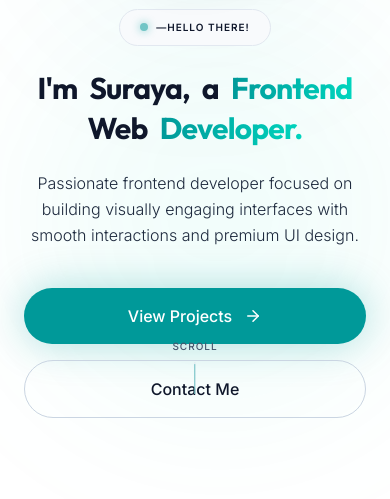
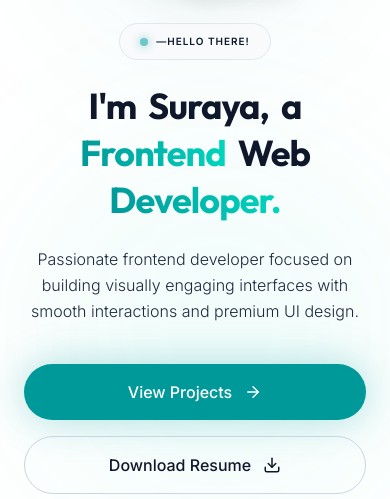
Before and after one commit to surayaafroze/Porfolio, a Next.js app: page / in a window 390 px wide. Shown: the part 345-844 px from the top of the page. Built offline with nearby package versions, Linux system fonts and the light colour scheme.

Commit message:
feat: complete portfolio audit implementation

```diff
--- a/src/components/About.jsx
+++ b/src/components/About.jsx
@@ -54,7 +54,10 @@ export default function About() {
                 I am a dedicated frontend developer focused on building modern, animated, and user-friendly web experiences using React, Next.js, and modern web technologies.
               </p>
               <p>
-                Currently based in Khulna, Bangladesh, I love creating visually engaging interfaces that combine premium UI design with buttery-smooth interactions.
+                My programming journey started out of a deep curiosity for how websites come to life. Over the years, I've transformed that curiosity into a career, moving from building simple static pages to crafting complex, full-featured web applications. I truly enjoy the intersection of logic and design.
+              </p>
+              <p>
+                Currently based in Khulna, Bangladesh, I love creating visually engaging interfaces that combine premium UI design with buttery-smooth interactions. When I'm not coding, you can often find me painting landscapes, exploring new creative hobbies, or unwinding with a good book.
               </p>
             </div>
 
--- a/src/components/Contact.jsx
+++ b/src/components/Contact.jsx
@@ -2,7 +2,7 @@
 
 import { motion } from "framer-motion";
 import { useState } from "react";
-import { FiMail, FiMapPin, FiGithub, FiLinkedin } from "react-icons/fi";
+import { FiMail, FiMapPin, FiGithub, FiLinkedin, FiPhone } from "react-icons/fi";
 
 export default function Contact() {
   const [form, setForm] = useState({
@@ -95,6 +95,16 @@ export default function Contact() {
                   <div className="text-lg font-medium text-slate-900 dark:text-white group-hover:text-primary dark:group-hover:text-primary transition-colors">Khulna, Bangladesh</div>
                 </div>
               </div>
+
+              <a href="tel:+8801XXXXXXXXX" className="flex items-center gap-6 group">
+                <div className="w-14 h-14 rounded-2xl bg-slate-50 dark:bg-slate-800/50 flex items-center justify-center group-hover:bg-primary group-hover:text-white text-primary transition-all duration-300 shadow-sm border border-slate-100 dark:border-slate-800">
+                  <FiPhone size={24} className="transition-colors" />
+                </div>
+                <div>
+                  <div className="text-xs font-semibold text-slate-700 dark:text-slate-300 uppercase tracking-wider mb-1">Phone</div>
+                  <div className="text-lg font-medium text-slate-900 dark:text-white group-hover:text-primary dark:group-hover:text-primary transition-colors">+880 1XXX-XXXXXX</div>
+                </div>
+              </a>
 
               <a href="https://github.com/surayaafroze" target="_blank" rel="noreferrer" className="flex items-center gap-6 group">
                 <div className="w-14 h-14 rounded-2xl bg-slate-50 dark:bg-slate-800/50 flex items-center justify-center group-hover:bg-primary group-hover:text-white text-primary transition-all duration-300 shadow-sm border border-slate-100 dark:border-slate-800">
--- a/src/components/Hero.jsx
+++ b/src/components/Hero.jsx
@@ -2,7 +2,7 @@
 
 import { motion } from "framer-motion";
 import MagneticButton from "./MagneticButton";
-import { ArrowRight } from "lucide-react";
+import { ArrowRight, Download } from "lucide-react";
 
 export default function Hero() {
   const text = "I'm Suraya, a Frontend Web Developer.".split(" ");
@@ -10,7 +10,7 @@ export default function Hero() {
   return (
     <section
       id="home"
-      className="relative min-h-[100dvh] flex items-center pt-28 pb-20 overflow-hidden bg-white dark:bg-[#0a0a0a]"
+      className="relative min-h-[100dvh] flex items-center pt-32 pb-16 md:pt-28 md:pb-20 overflow-hidden bg-white dark:bg-[#0a0a0a]"
     >
       {/* Premium glowing background elements */}
       <div className="absolute top-[10%] right-[10%] w-[300px] md:w-[500px] h-[300px] md:h-[500px] bg-primary/5 dark:bg-primary/10 blur-[80px] md:blur-[120px] rounded-full pointer-events-none" />
@@ -31,7 +31,7 @@ export default function Hero() {
               &mdash;Hello There!
             </motion.div>
 
-            <h1 className="font-outfit text-3xl sm:text-5xl md:text-6xl lg:text-7xl font-bold leading-[1.2] md:leading-[1.1] tracking-tight text-slate-900 dark:text-white mb-6 md:mb-8 flex flex-wrap justify-center lg:justify-start gap-x-3 md:gap-x-4 gap-y-1 md:gap-y-2">
+            <h1 className="font-outfit text-4xl sm:text-5xl md:text-6xl lg:text-7xl font-bold leading-[1.2] md:leading-[1.1] tracking-tight text-slate-900 dark:text-white mb-6 md:mb-8 flex flex-wrap justify-center lg:justify-start gap-x-3 md:gap-x-4 gap-y-1 md:gap-y-2">
               {text.map((word, i) => (
                 <motion.span
                   key={i}
@@ -62,7 +62,7 @@ export default function Hero() {
               initial={{ opacity: 0, y: 20 }}
               animate={{ opacity: 1, y: 0 }}
               transition={{ delay: 1, duration: 0.8 }}
-              className="flex flex-col sm:flex-row items-center gap-4 md:gap-6 w-full sm:w-auto"
+              className="flex flex-col sm:flex-row flex-wrap items-center gap-4 md:gap-6 w-full sm:w-auto"
             >
               <MagneticButton className="w-full sm:w-auto">
                 <a
@@ -71,6 +71,17 @@ export default function Hero() {
                 >
                   View Projects
                   <ArrowRight size={18} className="group-hover:translate-x-1 transition-transform" />
+                </a>
+              </MagneticButton>
+
+              <MagneticButton className="w-full sm:w-auto">
+                <a
+                  href="/resume.pdf"
+                  download
+                  className="group flex items-center justify-center gap-3 px-8 py-4 bg-transparent dark:bg-[#111111] text-slate-900 dark:text-white border border-slate-300 dark:border-slate-800 font-medium rounded-full hover:border-primary dark:hover:border-primary transition-all duration-300 w-full sm:w-auto"
+                >
+                  Download Resume
+                  <Download size={18} className="group-hover:-translate-y-1 transition-transform" />
                 </a>
               </MagneticButton>
 
@@ -126,15 +137,15 @@ export default function Hero() {
 
         </div>
 
-        {/* Scroll Indicator */}
+        {/* Scroll Indicator - Hidden on mobile to prevent overlap */}
         <motion.div
           initial={{ opacity: 0 }}
           animate={{ opacity: 1 }}
           transition={{ delay: 1.5, duration: 1 }}
-          className="absolute bottom-6 md:bottom-10 left-1/2 -translate-x-1/2 flex flex-col items-center gap-2"
+          className="absolute bottom-6 md:bottom-10 left-1/2 -translate-x-1/2 hidden md:flex flex-col items-center gap-2"
         >
-          <span className="text-[10px] md:text-xs font-medium text-slate-600 dark:text-slate-400 uppercase tracking-widest">Scroll</span>
-          <div className="w-[1px] h-8 md:h-12 bg-slate-200 dark:bg-slate-800 relative overflow-hidden">
+          <span className="text-xs font-medium text-slate-600 dark:text-slate-400 uppercase tracking-widest">Scroll</span>
+          <div className="w-[1px] h-12 bg-slate-200 dark:bg-slate-800 relative overflow-hidden">
             <motion.div
               animate={{ y: ["-100%", "100%"] }}
               transition={{ repeat: Infinity, duration: 1.5, ease: "linear" }}
--- a/src/components/Navbar.jsx
+++ b/src/components/Navbar.jsx
@@ -8,6 +8,7 @@ import { Sun, Moon, Menu, X, ArrowUpRight } from "lucide-react";
 const links = [
   { label: "Home", href: "#home" },
   { label: "About", href: "#about" },
+  { label: "Education", href: "#education" },
   { label: "Skills", href: "#skills" },
   { label: "Projects", href: "#projects" },
 ];
--- a/src/components/Projects.jsx
+++ b/src/components/Projects.jsx
@@ -43,7 +43,7 @@ export default function Projects() {
               className="bento-card group flex flex-col min-h-[450px]"
             >
               {/* Image Preview */}
-              <Link href={`/project/${p.id}`} className="relative h-56 mb-6 overflow-hidden rounded-2xl border border-slate-200 dark:border-slate-800 block">
+              <Link href={`/project/${p.id}`} className="relative aspect-video sm:aspect-auto sm:h-56 lg:h-64 mb-6 overflow-hidden rounded-2xl border border-slate-200 dark:border-slate-800 block">
                 <img
                   src={p.image}
                   alt={p.title}
```
Also changed, not shown: src/app/project/[id]/page.jsx (+28 -4 lines), src/data/projects.js (+10 -0 lines).
